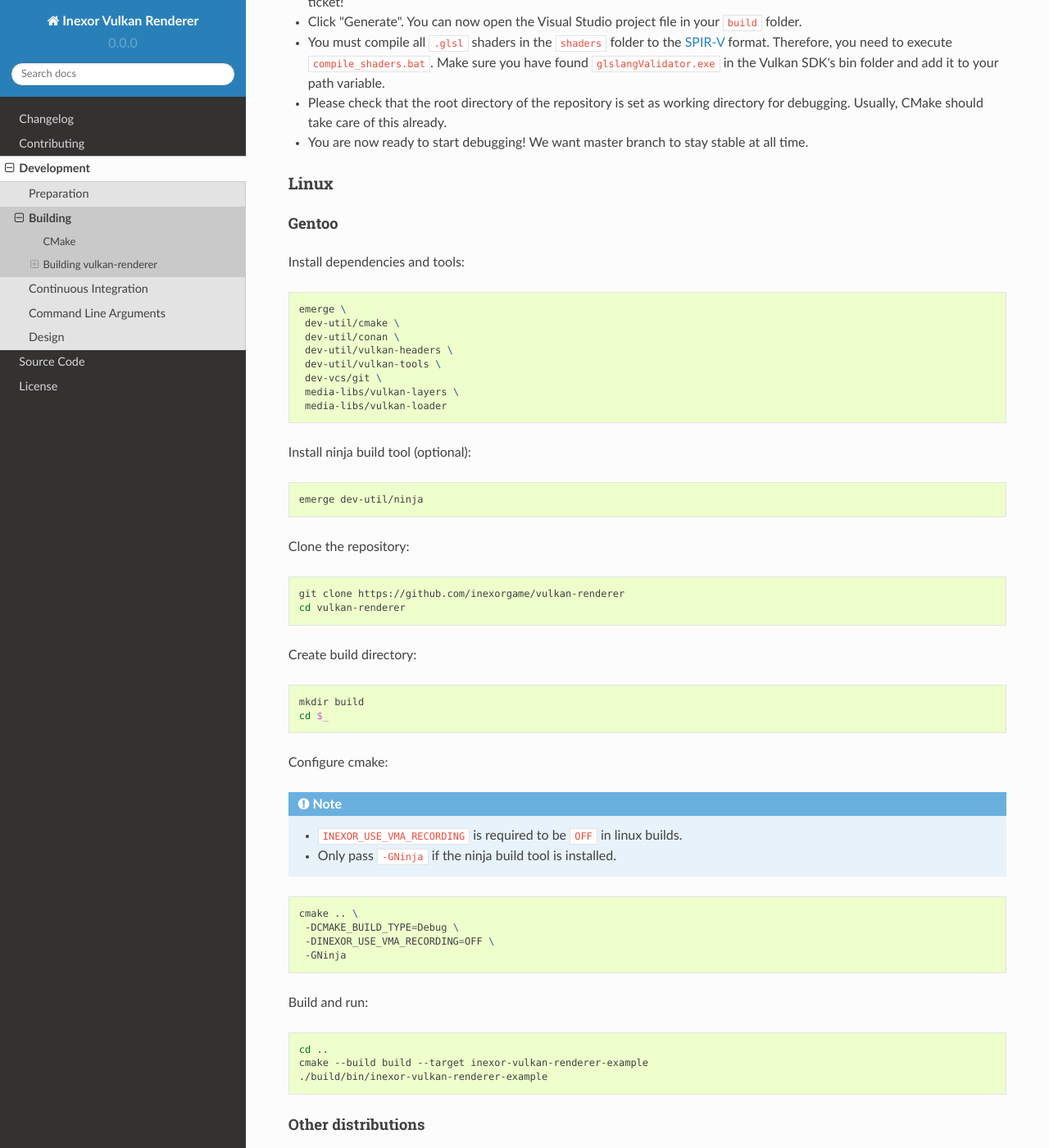
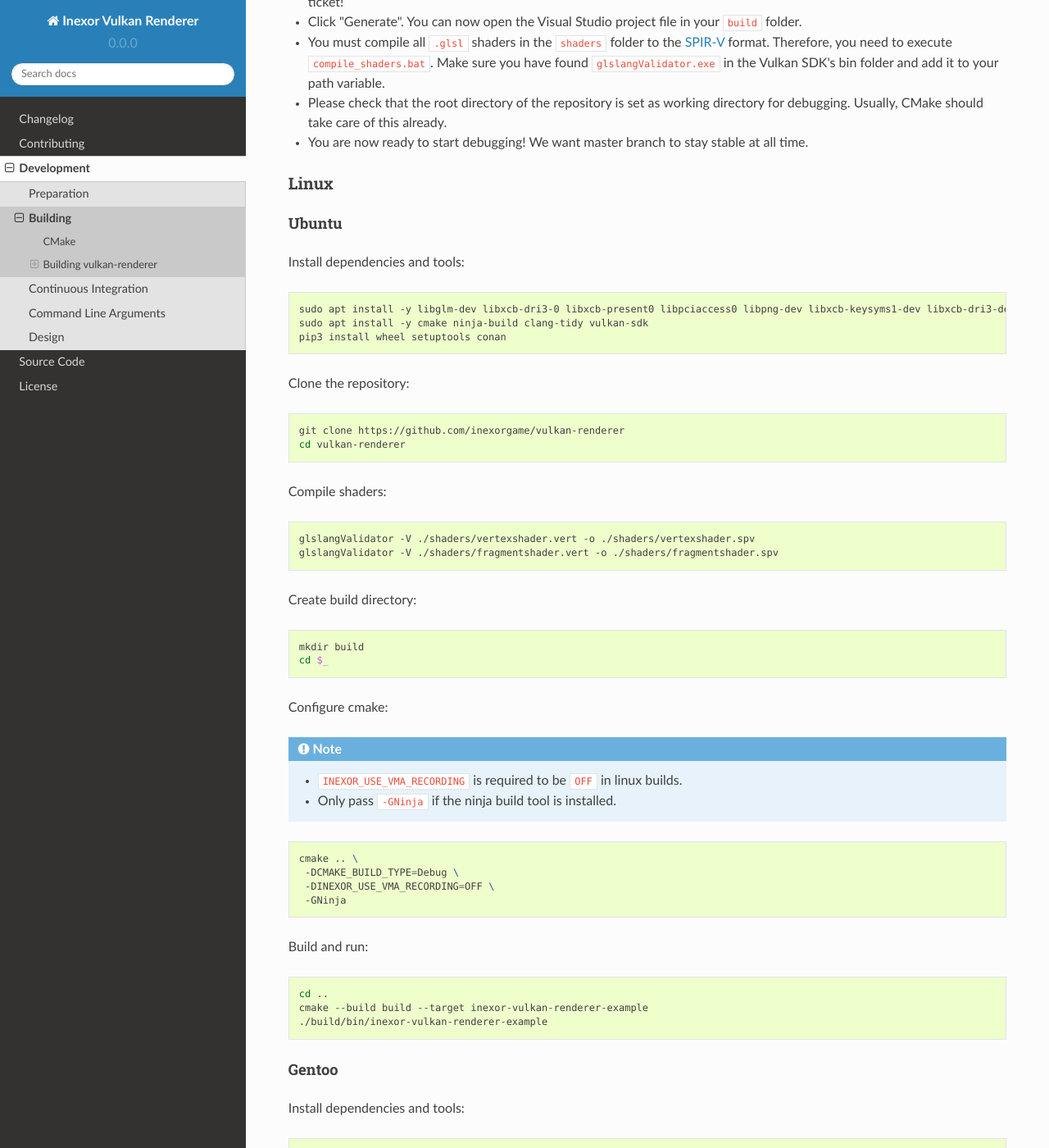
Before and after one commit to inexorgame/vulkan-renderer, a Sphinx documentation site: the page built from documentation/source/development/building.rst, in a window 1280 px wide and 1400 px high, scrolled down 1678 px. Shown: the whole window at 82% size. Built offline with Sphinx 7.4.7 and the Read the Docs theme 2.0.0, drawn with Linux system fonts in a browser that asks for light colours; pages that are not in the unit, such as notebooks, are missing from menus.

Commit message:
Add Ubuntu build instructions

```diff
--- a/documentation/source/development/building.rst
+++ b/documentation/source/development/building.rst
@@ -72,6 +72,61 @@ Windows
 Linux
 ^^^^^
 
+Ubuntu
+""""""
+
+Install dependencies and tools:
+
+.. code-block:: bash
+
+    sudo apt install -y libglm-dev libxcb-dri3-0 libxcb-present0 libpciaccess0 libpng-dev libxcb-keysyms1-dev libxcb-dri3-dev libx11-dev  libmirclient-dev libwayland-dev libxrandr-dev libxcb-ewmh-dev
+    sudo apt install -y cmake ninja-build clang-tidy vulkan-sdk
+    pip3 install wheel setuptools conan
+
+Clone the repository:
+
+.. code-block:: bash
+
+    git clone https://github.com/inexorgame/vulkan-renderer
+    cd vulkan-renderer
+
+Compile shaders:
+
+.. code-block:: bash
+
+    glslangValidator -V ./shaders/vertexshader.vert -o ./shaders/vertexshader.spv
+    glslangValidator -V ./shaders/fragmentshader.vert -o ./shaders/fragmentshader.spv
+
+Create build directory:
+
+.. code-block:: bash
+
+    mkdir build
+    cd $_
+
+Configure cmake:
+
+.. note::
+
+    - ``INEXOR_USE_VMA_RECORDING`` is required to be ``OFF`` in linux builds.
+    - Only pass ``-GNinja`` if the ninja build tool is installed.
+
+.. code-block:: bash
+
+    cmake .. \
+     -DCMAKE_BUILD_TYPE=Debug \
+     -DINEXOR_USE_VMA_RECORDING=OFF \
+     -GNinja
+
+Build and run:
+
+.. code-block:: bash
+
+    cd ..
+    cmake --build build --target inexor-vulkan-renderer-example
+    ./build/bin/inexor-vulkan-renderer-example
+
+
 Gentoo
 """"""
 
```
